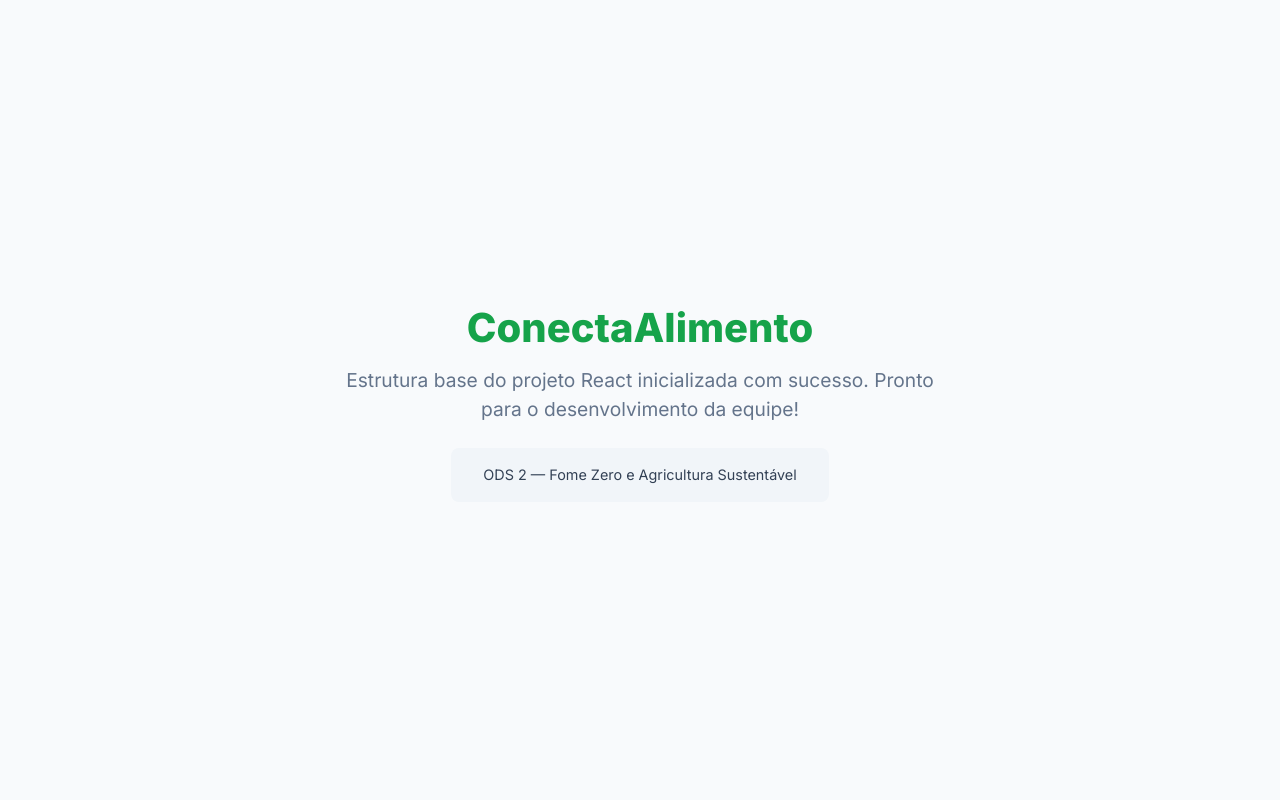
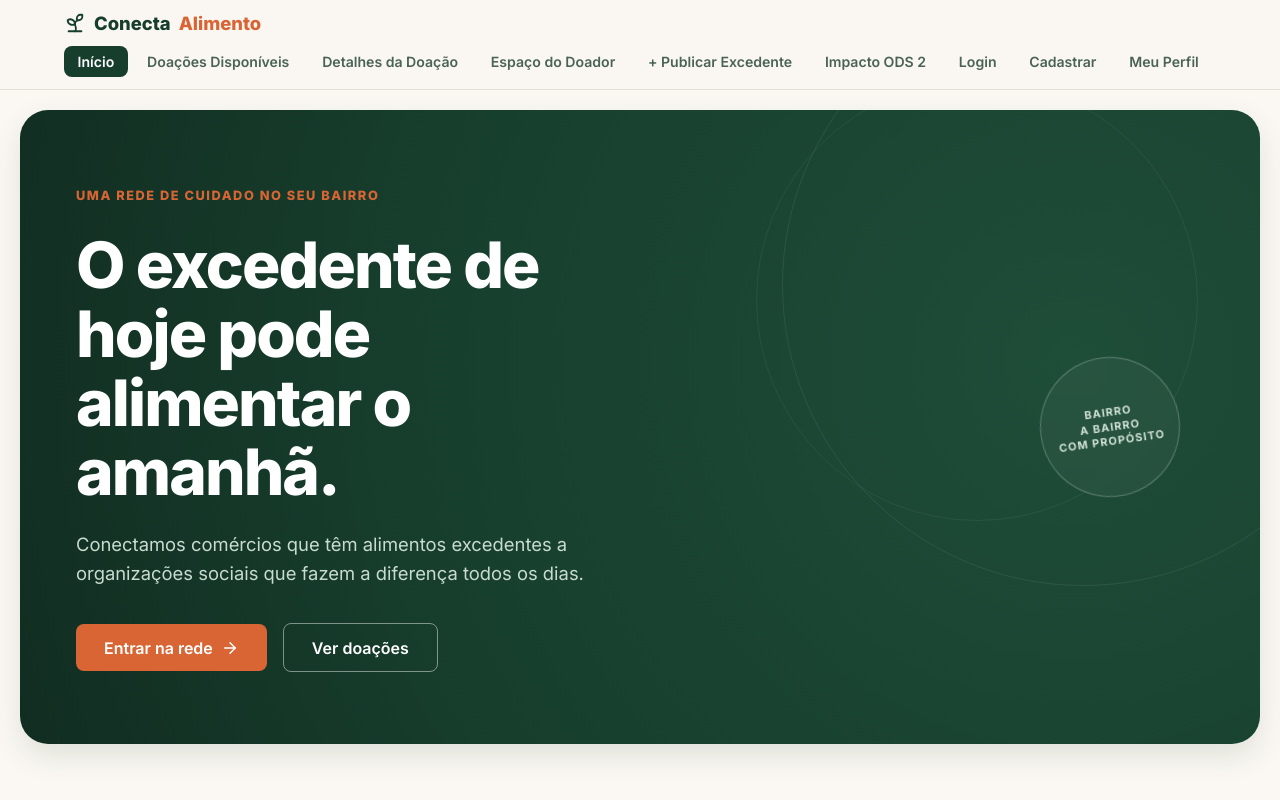
Before and after one commit to Hackathon-ONU/ConectaAlimento, a React (Vite) app: page / in a window 1280 px wide. Shown: the top 800 px of the page. Built offline with nearby package versions, Linux system fonts and the light colour scheme.

Commit message:
feat(core): integra navegacao e roteamento das 9 telas no App.jsx

```diff
--- a/src/App.jsx
+++ b/src/App.jsx
@@ -1,31 +1,49 @@
-import React from 'react'
+import React, { useState } from 'react'
+import Navbar from './components/Navbar/Navbar'
+import LandingPage from './pages/LandingPage'
+import Login from './pages/Login'
+import Cadastro from './pages/Cadastro'
+import PerfilLocal from './pages/PerfilLocal'
+import DashboardDoador from './pages/DashboardDoador'
+import CadastrarExcedente from './pages/CadastrarExcedente'
+import FeedDoacoes from './pages/FeedDoacoes'
+import DetalheDoacao from './pages/DetalheDoacao'
+import Impacto from './pages/Impacto'
 
 export default function App() {
+  const [currentScreen, setCurrentScreen] = useState('landing')
+
+  const renderScreen = () => {
+    switch (currentScreen) {
+      case 'landing':
+        return <LandingPage onNavigate={setCurrentScreen} />
+      case 'login':
+        return <Login onNavigate={setCurrentScreen} />
+      case 'cadastro':
+        return <Cadastro onNavigate={setCurrentScreen} />
+      case 'perfil':
+        return <PerfilLocal onNavigate={setCurrentScreen} />
+      case 'doador':
+        return <DashboardDoador onNavigate={setCurrentScreen} />
+      case 'publicar':
+        return <CadastrarExcedente onNavigate={setCurrentScreen} />
+      case 'feed':
+        return <FeedDoacoes onNavigate={setCurrentScreen} />
+      case 'detalhe':
+        return <DetalheDoacao onNavigate={setCurrentScreen} />
+      case 'impacto':
+        return <Impacto onNavigate={setCurrentScreen} />
+      default:
+        return <LandingPage onNavigate={setCurrentScreen} />
+    }
+  }
+
   return (
-    <div style={{
-      display: 'flex',
-      flexDirection: 'column',
-      alignItems: 'center',
-      justifyContent: 'center',
-      minHeight: '100vh',
-      textAlign: 'center',
-      padding: '2rem'
-    }}>
-      <h1 style={{ fontSize: '2.5rem', fontWeight: 800, color: '#16a34a', marginBottom: '0.5rem' }}>
-        ConectaAlimento
-      </h1>
-      <p style={{ fontSize: '1.2rem', color: '#64748b', maxWidth: '600px', marginBottom: '1.5rem' }}>
-        Estrutura base do projeto React inicializada com sucesso. Pronto para o desenvolvimento da equipe!
-      </p>
-      <div style={{
-        backgroundColor: '#f1f5f9',
-        padding: '1rem 2rem',
-        borderRadius: '8px',
-        fontSize: '0.9rem',
-        color: '#334155'
-      }}>
-        ODS 2 — Fome Zero e Agricultura Sustentável
-      </div>
+    <div style={{ minHeight: '100vh', backgroundColor: '#FAF7F2' }}>
+      <Navbar currentScreen={currentScreen} setCurrentScreen={setCurrentScreen} />
+      <main>
+        {renderScreen()}
+      </main>
     </div>
   )
 }
```
